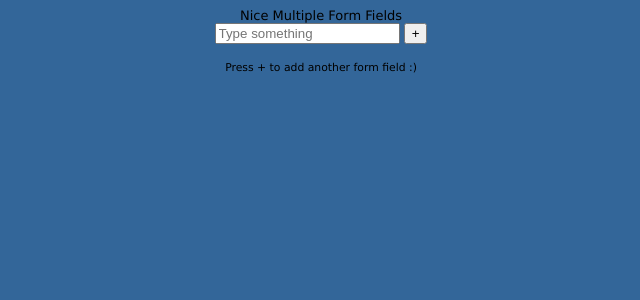
After one commit to roeyashernielsen/eeproj, a Django app: page /myform/ in a window 1280 px wide. The commit adds this page. Shown: the top 300 px of the page, without its empty margins (319-959 px from the left). Run offline with Django 3.2, Linux system fonts and the light colour scheme; some libraries are stand-ins or nearby versions.

Commit message:
insert myform with the ability to duplicate fields

```diff
--- a/Markit/models.py
+++ b/Markit/models.py
@@ -5,6 +5,7 @@ class System(models.Model):
     name = models.CharField(max_length=256, null=False, blank=False)
     description = models.TextField(null=True, blank=False)
 
+
 class Stock(models.Model):
     name = models.CharField(max_length=256, null=False, blank=False)
     symbol = models.CharField(max_length=256, null=False, blank=False)
--- a/Markit/views.py
+++ b/Markit/views.py
@@ -1,5 +1,6 @@
 from django.shortcuts import render, render_to_response
 from .models import Stock
+from django import forms
 
 
 def index(request):
@@ -17,3 +18,28 @@ def index(request):
 def form(request):
     return render(request, 'Markit/form.html', {
     })
+
+
+class MyForm(forms.Form):
+    original_field = forms.CharField()
+    extra_field_count = forms.CharField(widget=forms.HiddenInput())
+
+    def __init__(self, *args, **kwargs):
+        extra_fields = kwargs.pop('extra', 0)
+
+        super(MyForm, self).__init__(*args, **kwargs)
+        self.fields['extra_field_count'].initial = extra_fields
+
+        for index in range(int(extra_fields)):
+            # generate extra fields in the number specified via extra_fields
+            self.fields['extra_field_{index}'.format(index=index)] = forms.CharField()
+
+
+def myform(request):
+    if request.method == 'POST':
+        form = MyForm(request.POST, extra=request.POST.get('extra_field_count'))
+        if form.is_valid:
+            print("valid!")
+    else:
+        form = MyForm()
+    return render(request, 'Markit/myform.html', { 'form': form })
--- a/eeproj/urls.py
+++ b/eeproj/urls.py
@@ -21,5 +21,6 @@ from Markit import views
 urlpatterns = [
     url(r'^$', views.index, name='index'),
     url(r'^form/', views.form, name='form'),
+    url(r'^myform/', views.myform, name='myform'),
     url(r'^admin/', admin.site.urls),
 ]
--- /dev/null
+++ b/static/Markit/myform.js
@@ -0,0 +1,28 @@
+/**
+ * Created by roeya on 18/06/2016.
+ */
+$(document).ready(function(){
+    var next = 1;
+    $(".add-more").click(function(e){
+        e.preventDefault();
+        var addto = "#field" + next;
+        var addRemove = "#field" + (next);
+        next = next + 1;
+        var newIn = '<input autocomplete="off" class="input form-control" id="field' + next + '" name="field' + next + '" type="text">';
+        var newInput = $(newIn);
+        var removeBtn = '<button id="remove' + (next - 1) + '" class="btn btn-danger remove-me" >-</button></div><div id="field">';
+        var removeButton = $(removeBtn);
+        $(addto).after(newInput);
+        $(addRemove).after(removeButton);
+        $("#field" + next).attr('data-source',$(addto).attr('data-source'));
+        $("#count").val(next);
+
+            $('.remove-me').click(function(e){
+                e.preventDefault();
+                var fieldNum = this.id.charAt(this.id.length-1);
+                var fieldID = "#field" + fieldNum;
+                $(this).remove();
+                $(fieldID).remove();
+            });
+    });
+});
--- a/static/Markit/view.css
+++ b/static/Markit/view.css
@@ -79,7 +79,7 @@ h1 a
 
 img
 {
-	behavior:url(css/iepngfix.htc);
+	behavior:url(iepngfix.htc);
 	border:none;
 }
 
--- /dev/null
+++ b/templates/Markit/myform.html
@@ -0,0 +1,21 @@
+{% extends "base.html" %}
+{% block content %}
+<div class="container">
+	<div class="row">
+		<input type="hidden" name="count" value="1" />
+        <div class="control-group" id="fields">
+            <label class="control-label" for="field1">Nice Multiple Form Fields</label>
+            <div class="controls" id="profs">
+                <form class="input-append">
+                    <div id="field">
+                        <input autocomplete="off" class="input" id="field1" name="prof1" type="text" placeholder="Type something" data-items="8"/>
+                        <button id="b1" class="btn add-more" type="button">+</button>
+                    </div>
+                </form>
+            <br>
+            <small>Press + to add another form field :)</small>
+            </div>
+        </div>
+	</div>
+</div>
+{% endblock content %}
--- a/templates/base.html
+++ b/templates/base.html
@@ -5,9 +5,11 @@
     <meta charset="UTF-8">
     <title>Markit</title>
     <link rel="stylesheet" type="text/css" href="{% static 'Markit/view.css' %}" media="all">
+    <script src="http://ajax.googleapis.com/ajax/libs/jquery/1.9.1/jquery.min.js"></script>
     <script type="text/javascript" src="{% static 'Markit/view.js' %}"></script>
+    <script type="text/javascript" src="{% static 'Markit/myform.js' %}"></script>
 </head>
-<body>
+<body id="main_body">
 {% block content %}
 {% endblock content %}
 </body>
```
Also changed, not shown: templates/Markit/form.html (+6 -3 lines).
